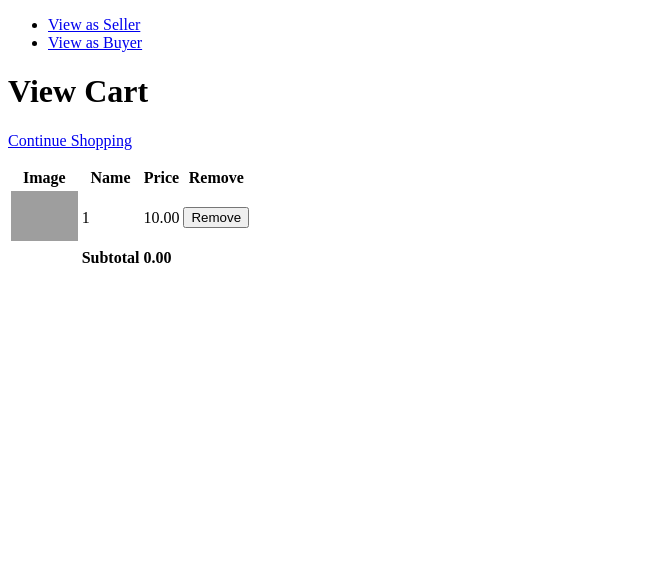
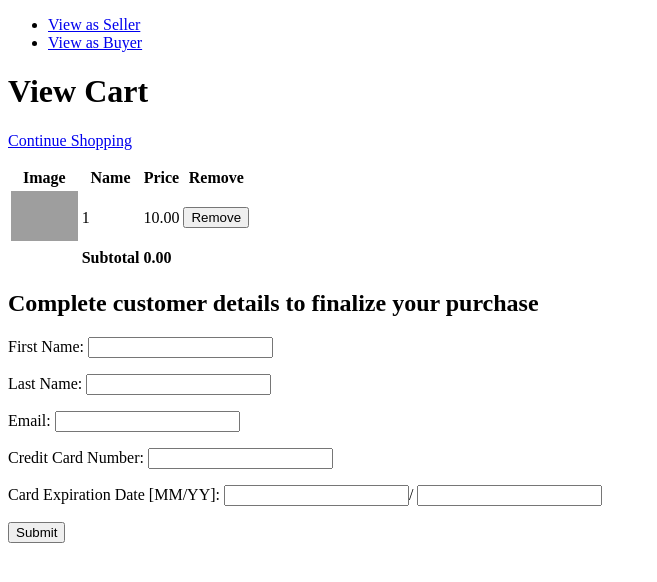
Before and after one commit to norrismei/sell-buy-images, a Flask app: template templates/cart.html in a window 1280 px wide. Shown: the top 582 px of the page, without its empty margins (0-657 px from the left). Run offline with Flask 2, Linux system fonts and the light colour scheme; the template is opened without the code that fills it: most values are stand-ins (such as "Sample title", 1, 10 or a date in 2020); grey boxes are pictures that could not be loaded.

Commit message:
Finished charge card portion of processing order

```diff
--- a/charge_credit_card.py
+++ b/charge_credit_card.py
@@ -11,7 +11,7 @@ merchantAuth = apicontractsv1.merchantAuthenticationType()
 merchantAuth.name = api_login_id
 merchantAuth.transactionKey = transaction_key
 
-def charge(card_number, expiration_date, amount, merchant_id):
+def charge(card_number, expiration_date, amount, merchant_id="Celeste Noche"):
     """Executes transaction for specified amount on card number passed in"""
 
     creditCard = apicontractsv1.creditCardType()
@@ -39,5 +39,7 @@ def charge(card_number, expiration_date, amount, merchant_id):
 
     if (response.messages.resultCode=="Ok"):
         print("Transaction ID : %s"% response.transactionResponse.transId)
+        return True
     else:
         print("response code: %s"% response.messages.resultCode)
+        return False
--- a/server.py
+++ b/server.py
@@ -10,6 +10,7 @@ import requests
 import model
 import crud
 import helper
+import charge_credit_card
 
 import cloudinary
 import cloudinary.uploader
@@ -156,6 +157,31 @@ def remove_from_cart():
 
     return {'cart_size': cart_size}
 
+@app.route('/api/process-order', methods=['POST'])
+def process_order():
+    """Processes order after user submits payment info"""
+
+    card_number = request.form.get("order-user-card-no")
+    expiration_mo = request.form.get("order-user-card-exp-mo")
+    expiration_yr = request.form.get("order-user-card-exp-yr")
+    exp_date = helper.format_expiration_date(expiration_mo, expiration_yr)
+    cart_items = session['cart']
+    amt = helper.get_subtotal(cart_items)
+    rounded_amt = helper.format_price(amt)
+
+    charged = charge_credit_card.charge(card_number, exp_date, rounded_amt)
+
+    if charged:
+        del session['cart']
+        # fname = request.form.get("order-user-fname")
+        # lname = request.form.get("order-user-lname")
+        # email = request.form.get("order-user-email")
+        # user = crud.create_user(fname, lname, email)
+        flash("Mock payment processed. Order complete")
+        return redirect('/store')
+    else:
+        flash("There was a problem with your payment. Please check payment details.")
+        return redirect('/cart')
 
 if __name__ == '__main__':
     model.connect_to_db(app)
--- a/templates/cart.html
+++ b/templates/cart.html
@@ -3,9 +3,9 @@
 
 {% block body %}
     <h1>View Cart</h1>
+    {% if cart_items %}
     <a href="/store" id="view-store-link">Continue Shopping</a>
     <p>
-    {% if cart_items %}
         <table>
             <tr>
                 <th>Image</th>
@@ -29,6 +29,33 @@
                 <td>{{ '%.2f'|format(subtotal) }}</td>
             </tr>
         </table>
+        <h2>Complete customer details to finalize your purchase</h2>
+        <div class="container-payment-form">
+            <form method="POST" action="/api/process-order" id="form-payment">
+                <p>
+                    <label for="order-user-fname">First Name: </label>
+                    <input type="text" name="order-user-fname" id="order-user-fname" required>
+                </p>
+                <p>
+                    <label for="order-user-lname">Last Name: </label>
+                    <input type="text" name="order-user-lname" id="order-user-lname" required>
+                </p>
+                <p>
+                    <label for="order-user-email">Email: </label>
+                    <input type="text" name="order-user-email" id="order-user-email" required>
+                </p>
+                <p>
+                    <label for="order-user-card-no">Credit Card Number: </label>
+                    <input type="text" name="order-user-card-no" id="order-user-card-no" required>
+                </p>
+                <p>
+                    <label for="order-user-card-exp-mo">Card Expiration Date [MM/YY]: </label>
+                    <input type="text" name="order-user-card-exp-mo" id="order-user-card-exp-mo" required>/
+                    <input type="text" name="order-user-card-exp-yr" id="order-user-card-exp-yr" required>
+                </p>
+                <button type="submit" id="order-submit">Submit</button>
+            </form>
+        </div>
     {% else %}
         Your cart is empty. Go to <a href="/store">store</a> to start shopping.
     {% endif %}
```
Also changed, not shown: crud.py (+12 -1 lines), helper.py (+17 -0 lines).
